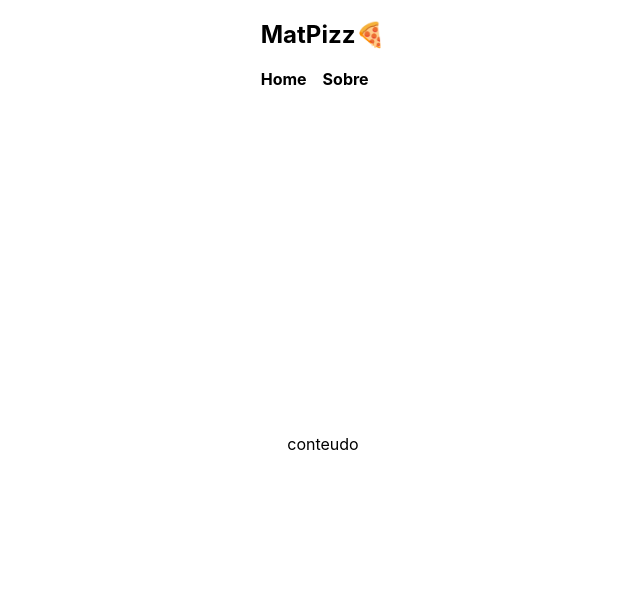
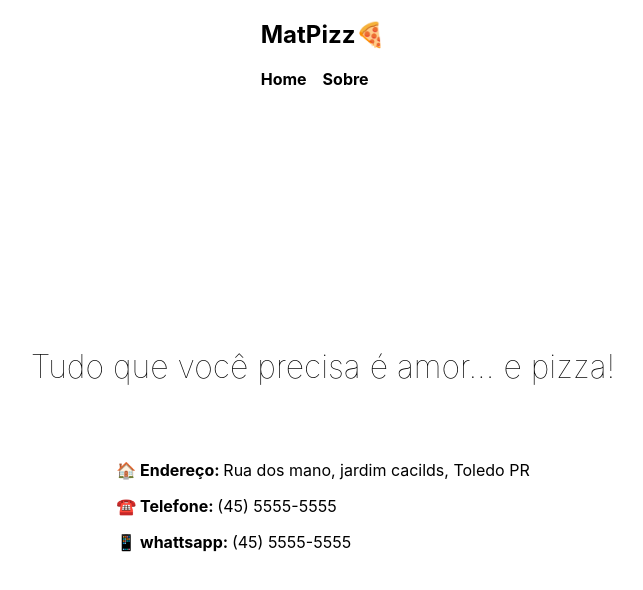
Before and after one commit to matiasarenhard/matpizza, a Next.js app: page / in a window 1280 px wide. Shown: the top 590 px of the page, without its empty margins (317-960 px from the left). Built offline with nearby package versions, Linux system fonts and the light colour scheme.

Commit message:
creating data and fix index and about

```diff
--- /dev/null
+++ b/src/data/matpizza.json
@@ -0,0 +1,7 @@
+{
+ "slogan": "Tudo que você precisa é amor... e pizza!",
+ "address": "Rua dos mano, jardim cacilds, Toledo PR",
+ "phone": "(45) 5555-5555",
+ "whattsapp": "(45) 5555-5555"
+
+}
--- a/src/pages/index.js
+++ b/src/pages/index.js
@@ -1,6 +1,7 @@
 import Head from 'next/head';
 import Image from 'next/image';
 import Header from "../components/Header";
+import { slogan, address, phone, whattsapp} from "../data/matpizza.json";
 
 
 export default function Home() {
@@ -13,7 +14,15 @@ export default function Home() {
       </Head>
       <div className='container'>
         <Header />
-        <main>conteudo</main>
+        <main>
+          <h2 className='slogan'>{slogan}</h2>
+
+          <div className='info'>
+            <p><strong>🏠 Endereço: </strong>{address}</p>
+            <p><strong>☎️ Telefone: </strong>{phone}</p>
+            <p><strong>📱 whattsapp: </strong>{whattsapp}</p>
+          </div>
+        </main>
       </div>
     </>
   )
--- a/src/styles/globals.css
+++ b/src/styles/globals.css
@@ -43,3 +43,12 @@ a {
 * {
   box-sizing: border-box;
 }
+
+.slogan{
+  font-size: 2rem;
+  font-weight: 100;
+}
+
+.info {
+  margin-top: 2rem;
+}
```
Also changed, not shown: src/pages/sobre.js (+15 -1 lines).
